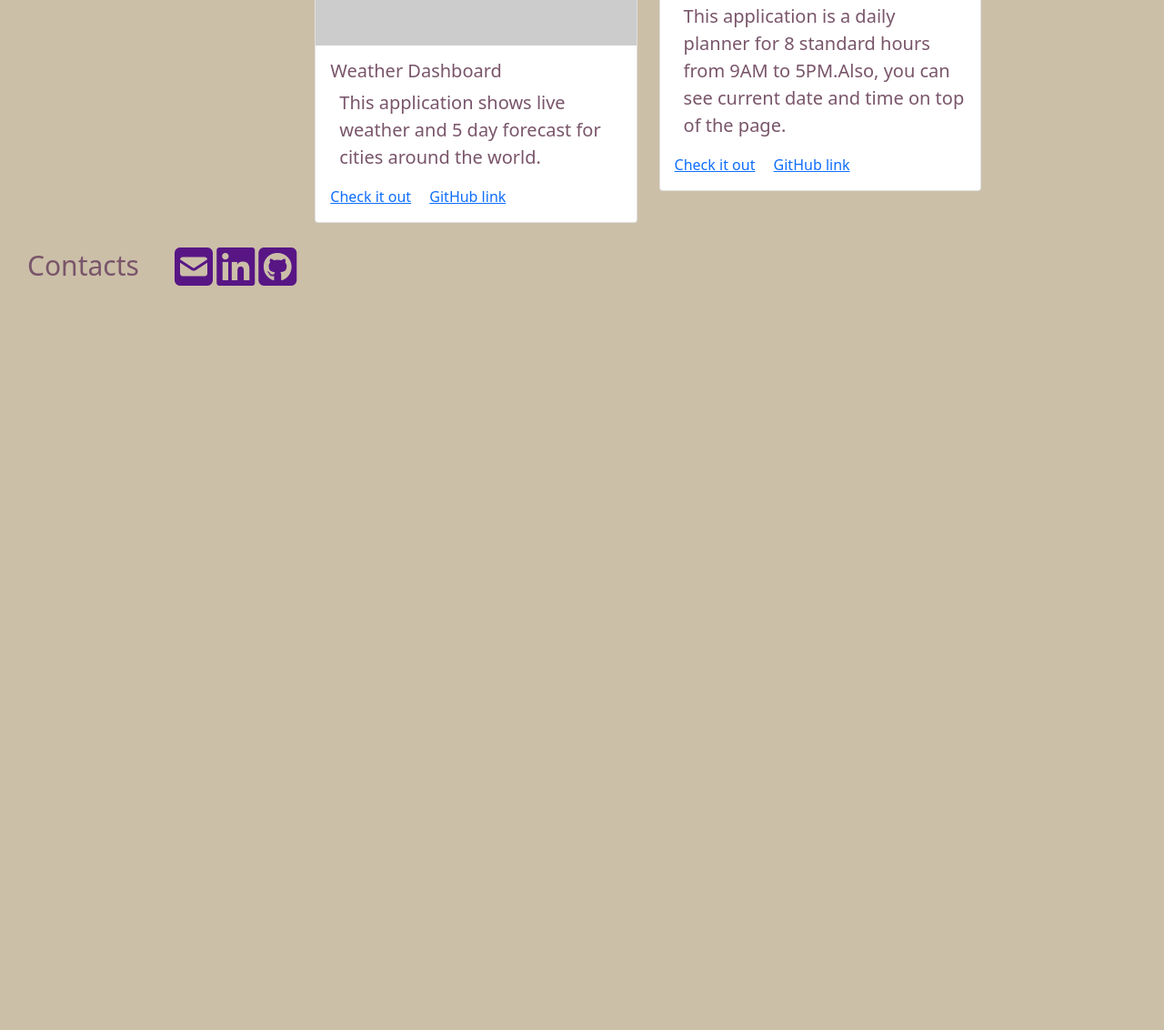
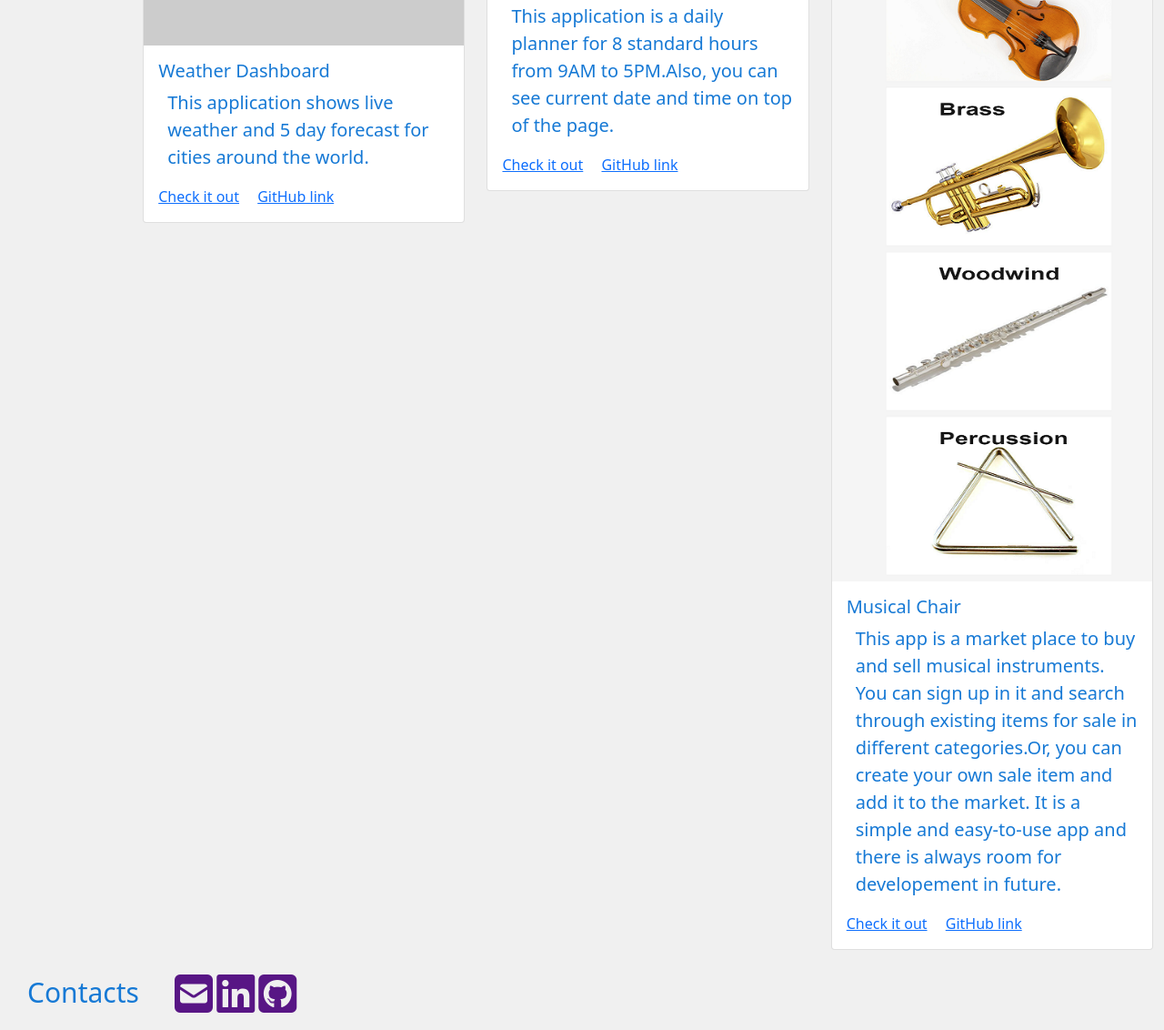
Before and after one commit to sasansinson/professional-portfolio, a plain HTML site: page index.html in a window 1280 px wide. Shown: the part 2164-3296 px from the top of the page at 91% size. Before the commit the page ends 2497 px from the top, so only its background shows below. Drawn offline with nearby package versions, Linux system fonts and the light colour scheme.

Commit message:
add a project

```diff
--- a/index.html
+++ b/index.html
@@ -76,6 +76,17 @@
                 </div>
               </div>
             </div>
+            <div class="col-12 col-md-4 col-xl-4">
+              <div class="card">
+                <img src="./images/musical-screenshot.png" class="card-img-top" style="width: 100%;" alt="musical-chair">
+                <div class="card-body">
+                  <h5 class="card-title">Musical Chair</h5>
+                  <p class="card-text">This app is a market place to buy and sell musical instruments. You can sign up in it and search through existing items for sale in different categories.Or, you can create your own sale item and add it to the market. It is a simple and easy-to-use app and there is always room for developement in future.</p>
+                  <a href="https://musical-chair.herokuapp.com/" class="card-link">Check it out</a>
+                  <a href="https://github.com/sasansinson/musical-chair" class="card-link">GitHub link</a>
+                </div>
+              </div>
+            </div>
         </div>
         </div>
     </section><br>
--- a/style.css
+++ b/style.css
@@ -4,8 +4,8 @@
 }
 
 :root {
-  --base-color: #79556a;
-  --background-color: #ffffff;
+  --base-color: #1679d5;
+  --background-color: #52eee6;
 }
 
 html {
@@ -20,7 +20,7 @@ body {
     flex-direction: column;
     min-height: 100vh;
     justify-content: flex-start;
-    background-color: rgb(204, 191, 168);
+    background-color: rgb(240, 240, 240);
 }
 
  .scroll {
```
Also changed, not shown: images/musical-screenshot.png (added).
